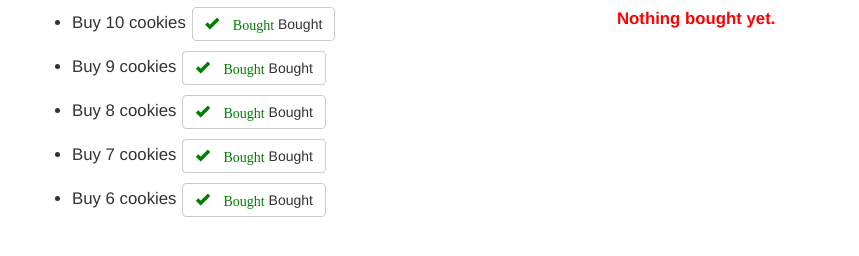
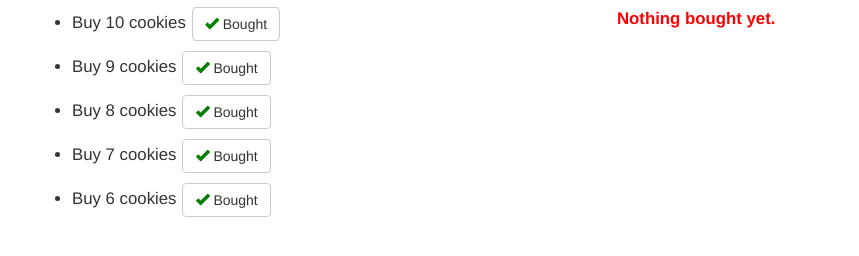
Before and after one commit to captain-zhu/module2-solution, a plain HTML site: page index.html in a window 1280 px wide. Shown: the part 126-382 px from the top of the page, without its empty margins (38-897 px from the left). Drawn offline with Linux system fonts and the light colour scheme.

Commit message:
forgot pass index to buy function

```diff
--- a/index.html
+++ b/index.html
@@ -34,7 +34,7 @@
     <div class="col-md-6" ng-controller="ToBuyShoppingController as TBS">
      <h2>To Buy:</h2>
      <ul ng-repeat="item in TBS.items">
-       <li>Buy {{ item.quantity }} {{ item.name}}<button class="btn btn-default" ng-click="buy()"><span class="glyphicon glyphicon-ok"> Bought</span> Bought</button></li>
+       <li>Buy {{ item.quantity }} {{ item.name}}<button class="btn btn-default" ng-click="buy($index)"><span class="glyphicon glyphicon-ok"></span> Bought</button></li>
      </ul>
      <div class="emptyMessage" ng-if="TBS.items.length == 0">Everything is bought!</div>
     </div>
```
